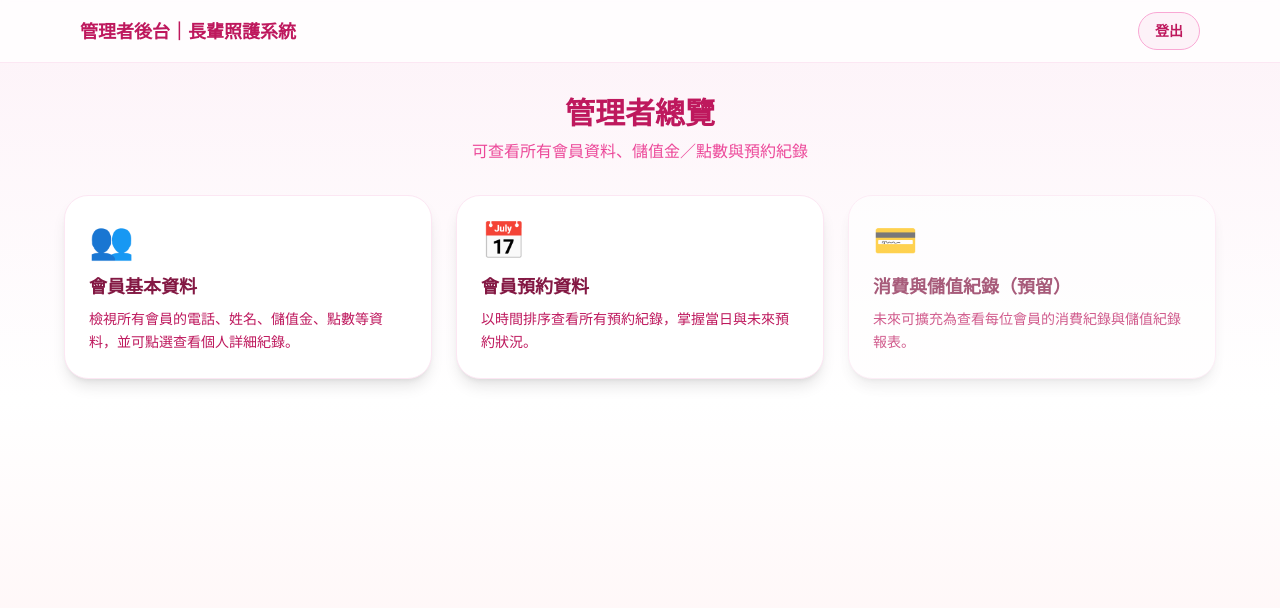
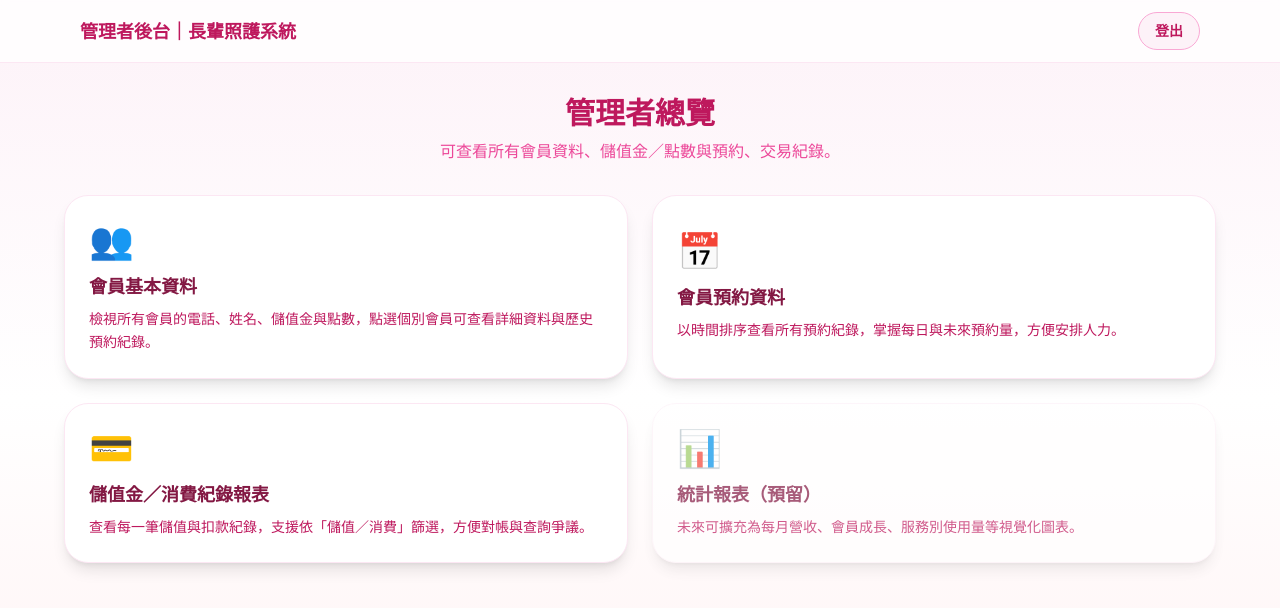
Before and after one commit to CH-laundry/elderly-care-system, a Next.js app: page /admin/dashboard in a window 1280 px wide. Shown: the top 608 px of the page. Built offline with nearby package versions, Linux system fonts and the light colour scheme; sample sign-in values are in the browser's storage.

Commit message:
Update dashboard.js

```diff
--- a/pages/admin/dashboard.js
+++ b/pages/admin/dashboard.js
@@ -16,6 +16,7 @@ export default function AdminDashboard() {
 
   return (
     <div className="min-h-screen bg-gradient-to-b from-pink-50 via-white to-rose-50 flex flex-col">
+      {/* 頂部列 */}
       <header className="w-full bg-white/80 border-b border-pink-100 backdrop-blur-sm">
         <div className="max-w-6xl mx-auto flex items-center justify-between px-4 py-3">
           <div className="text-pink-700 font-bold text-lg">
@@ -35,19 +36,22 @@ export default function AdminDashboard() {
         </div>
       </header>
 
+      {/* 主要內容 */}
       <main className="flex-1 px-4 py-8">
         <div className="max-w-6xl mx-auto space-y-8">
+          {/* 標題區 */}
           <section className="text-center space-y-2">
             <h1 className="text-2xl md:text-3xl font-bold text-pink-700">
               管理者總覽
             </h1>
             <p className="text-pink-500 text-sm md:text-base">
-              可查看所有會員資料、儲值金／點數與預約紀錄
+              可查看所有會員資料、儲值金／點數與預約、交易紀錄。
             </p>
           </section>
 
-          {/* 功能選單卡片 */}
-          <section className="grid grid-cols-1 md:grid-cols-3 gap-6">
+          {/* 功能選單：四顆大卡片 */}
+          <section className="grid grid-cols-1 md:grid-cols-2 gap-6">
+            {/* 會員基本資料 */}
             <button
               onClick={() => router.push('/admin/members')}
               className="bg-white rounded-3xl shadow-lg p-6 text-left border border-pink-100 hover:border-pink-300 hover:shadow-xl transition-all"
@@ -57,10 +61,11 @@ export default function AdminDashboard() {
                 會員基本資料
               </h3>
               <p className="text-sm text-pink-700 leading-relaxed">
-                檢視所有會員的電話、姓名、儲值金、點數等資料，並可點選查看個人詳細紀錄。
+                檢視所有會員的電話、姓名、儲值金與點數，點選個別會員可查看詳細資料與歷史預約紀錄。
               </p>
             </button>
 
+            {/* 會員預約資料 */}
             <button
               onClick={() => router.push('/admin/bookings')}
               className="bg-white rounded-3xl shadow-lg p-6 text-left border border-pink-100 hover:border-pink-300 hover:shadow-xl transition-all"
@@ -70,17 +75,32 @@ export default function AdminDashboard() {
                 會員預約資料
               </h3>
               <p className="text-sm text-pink-700 leading-relaxed">
-                以時間排序查看所有預約紀錄，掌握當日與未來預約狀況。
+                以時間排序查看所有預約紀錄，掌握每日與未來預約量，方便安排人力。
               </p>
             </button>
 
-            <div className="bg-white rounded-3xl shadow-lg p-6 text-left border border-pink-100 opacity-70">
+            {/* 儲值金 / 消費紀錄報表 */}
+            <button
+              onClick={() => router.push('/admin/transactions')}
+              className="bg-white rounded-3xl shadow-lg p-6 text-left border border-pink-100 hover:border-pink-300 hover:shadow-xl transition-all"
+            >
               <div className="text-4xl mb-3">💳</div>
               <h3 className="text-lg font-bold text-pink-900 mb-2">
-                消費與儲值紀錄（預留）
+                儲值金／消費紀錄報表
               </h3>
               <p className="text-sm text-pink-700 leading-relaxed">
-                未來可擴充為查看每位會員的消費紀錄與儲值紀錄報表。
+                查看每一筆儲值與扣款紀錄，支援依「儲值／消費」篩選，方便對帳與查詢爭議。
+              </p>
+            </button>
+
+            {/* 預留功能位（未來可再設計） */}
+            <div className="bg-white rounded-3xl shadow-lg p-6 text-left border border-pink-50 opacity-70">
+              <div className="text-4xl mb-3">📊</div>
+              <h3 className="text-lg font-bold text-pink-900 mb-2">
+                統計報表（預留）
+              </h3>
+              <p className="text-sm text-pink-700 leading-relaxed">
+                未來可擴充為每月營收、會員成長、服務別使用量等視覺化圖表。
               </p>
             </div>
           </section>
```
